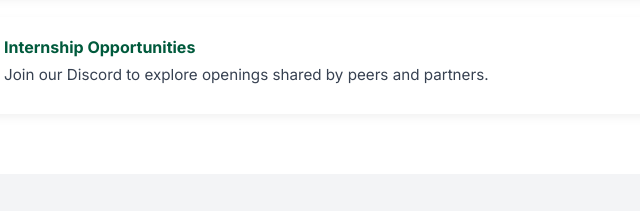
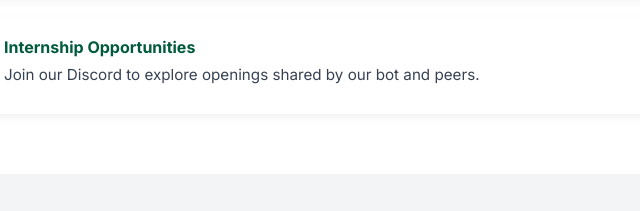
Before and after one commit to ColorStack-at-Loyola/colorstack-loyola-md, a plain HTML site: page resources.html in a window 1280 px wide. Shown: the part 431-642 px from the top of the page, 256-896 px from the left. Drawn offline with nearby package versions, Linux system fonts and the light colour scheme.

Commit message:
chore: updated opportunities text

```diff
--- a/resources.html
+++ b/resources.html
@@ -122,7 +122,7 @@
 
             <div class="resource">
             <a href="https://discord.gg/27PFn4MsC8" target="_blank" rel="noopener noreferrer">Internship Opportunities</a>
-            <p>Join our Discord to explore openings shared by peers and partners.</p>
+            <p>Join our Discord to explore openings shared by our bot and peers.</p>
             </div>
         </div>
     </section>
```
